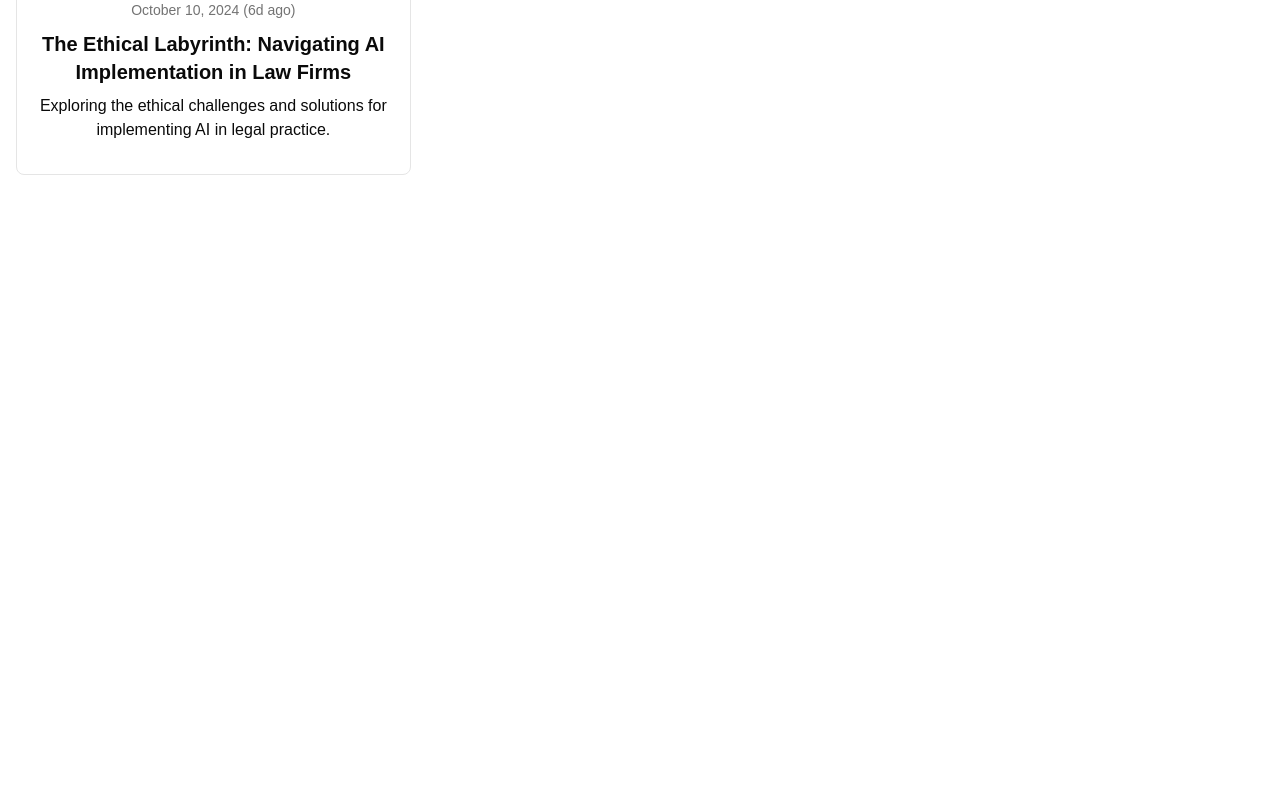
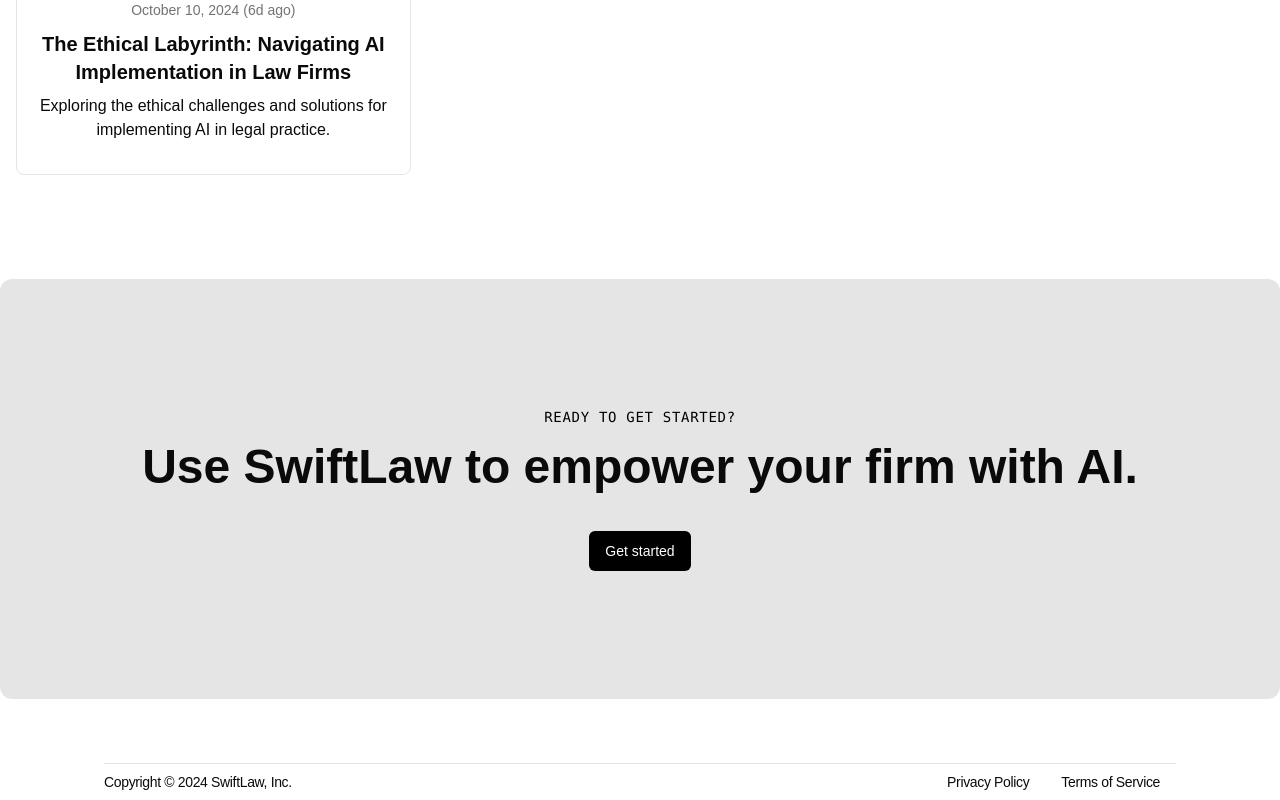
Before and after one commit to therafiali/SwiftLaw-WebClone, a Next.js app: page / in a window 1280 px wide. Shown: the part 5403-6203 px from the top of the page. Before the commit the page ends 5682 px from the top, so only its background shows below. Built offline with nearby package versions, Linux system fonts and the light colour scheme; a web font is replaced by a local one.

Commit message:
add footer & cta

```diff
--- a/src/app/page.tsx
+++ b/src/app/page.tsx
@@ -1,5 +1,7 @@
+import Newsletter from '@/components/CTA/Newsletter'
 import Blog from '@/components/Event-Blog/Blog'
 import Faq from '@/components/FAQ/Faq'
+import Footer from '@/components/Footer/Footer'
 import HeroSection from '@/components/Hero/HeroSection'
 import MyFeatures from '@/components/KeyFeatures/MyFeatures'
 import MyPartners from '@/components/Patners/MyPartners'
@@ -10,12 +12,14 @@
   return (
     <section className=''>
       <HeroSection />
-      <MyPartners/>
-      <MyFeatures/>
-      <Feedback/>
-      <PricingSection/>
-      <Faq/>
-      <Blog/>
+      <MyPartners />
+      <MyFeatures />
+      <Feedback />
+      <PricingSection />
+      <Faq />
+      <Blog />
+      <Newsletter />
+      <Footer />
     </section>
   )
 }
--- /dev/null
+++ b/src/components/CTA/Newsletter.tsx
@@ -0,0 +1,30 @@
+import React from 'react'
+
+const Newsletter = () => {
+  return (
+    <div>
+      <div className='bg-primary/10 rounded-xl py-16'>
+        <div className='relative container mx-auto px-4 py-16 max-w-7xl'>
+          <div className='text-center space-y-4 pb-6 mx-auto'>
+            <h2 className='text-sm text-primary font-mono font-medium tracking-wider uppercase'>
+              Ready to get started?
+            </h2>
+            <h3 className='mx-auto mt-4 max-w-xs text-3xl font-semibold sm:max-w-none sm:text-4xl md:text-5xl'>
+              Use SwiftLaw to empower your firm with AI.
+            </h3>
+          </div>
+          <div className='flex flex-col w-full sm:flex-row items-center justify-center space-y-4 sm:space-y-0 sm:space-x-4 pt-4'>
+            <a
+              className='items-center justify-center whitespace-nowrap rounded-md text-sm font-medium ring-offset-background transition-colors focus-visible:outline-none focus-visible:ring-2 focus-visible:ring-ring focus-visible:ring-offset-2 disabled:pointer-events-none disabled:opacity-50 bg-primary hover:bg-primary/90 h-10 px-4 py-2 w-full sm:w-auto text-background flex gap-2'
+              href='https://calendly.com/swiftlaw/swiftlaw-ai-drafting-assistant-onboarding'
+            >
+              Get started
+            </a>
+          </div>
+        </div>
+      </div>
+    </div>
+  )
+}
+
+export default Newsletter
--- /dev/null
+++ b/src/components/Footer/Footer.tsx
@@ -0,0 +1,33 @@
+import React from 'react'
+
+const Footer = () => {
+  return (
+    <div>
+      <div className='max-w-6xl mx-auto py-16 sm:px-10 px-5 pb-0'>
+        <div className='max-w-6xl mx-auto border-t py-2 grid md:grid-cols-2 h-full justify-between w-full grid-cols-1 gap-1'>
+          <span className='text-sm tracking-tight text-foreground'>
+            Copyright © {/* */}2024{/* */}{' '}
+            <a className='cursor-pointer' href='/'>
+              SwiftLaw
+            </a>
+            , Inc.
+          </span>
+          <ul className='flex justify-start md:justify-end text-sm tracking-tight text-foreground'>
+            <li className='mr-3 md:mx-4'>
+              <a target='_blank' rel='noopener noreferrer' href='/privacy'>
+                Privacy Policy
+              </a>
+            </li>
+            <li className='mr-3 md:mx-4'>
+              <a target='_blank' rel='noopener noreferrer' href='/terms'>
+                Terms of Service
+              </a>
+            </li>
+          </ul>
+        </div>
+      </div>
+    </div>
+  )
+}
+
+export default Footer
```
